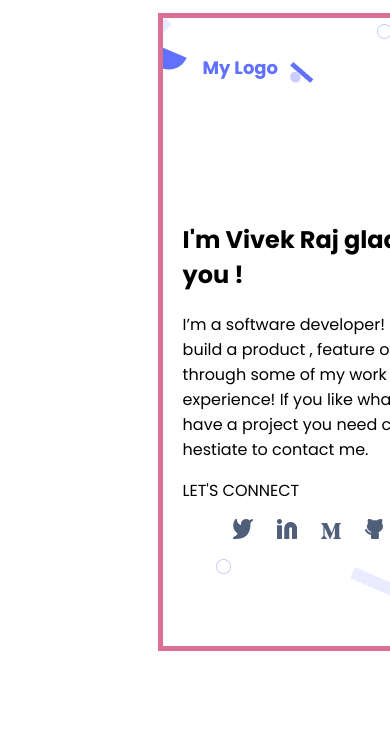
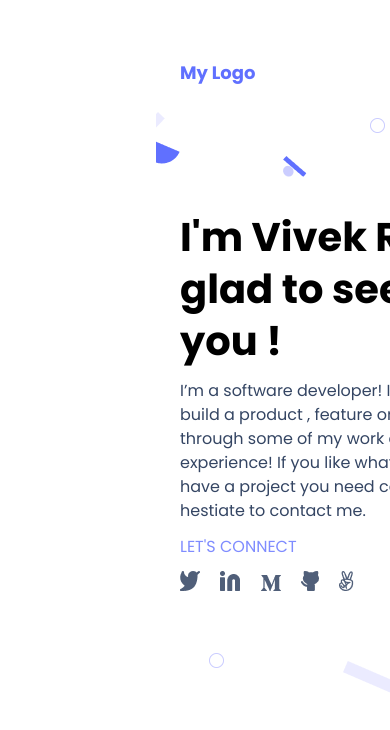
Before and after one commit to VivekRaaZ/Raj--Portfolio, a plain HTML site: page index.html in a window 390 px wide. Shown: the top 730 px of the page. Drawn offline with Linux system fonts and the light colour scheme.

Commit message:
figma's updated css for mobile portfolio

```diff
--- a/style.css
+++ b/style.css
@@ -1,68 +1,88 @@
 * {
-  box-sizing: border-box;
   font-family: "Poppins", sans-serif;
-}
-
-body {
-  font-family: "Poppins", sans-serif;
+  padding: 0;
+  margin: 0;
 }
 
 .rj {
-  display: flex;
+  margin-left: 40%;
+  margin-right: 40%;
+  width: 375px;
+  height: 718px;
+  border-radius: 0 0 0 70px;
+}
+
+section {
+  display: block;
   flex-wrap: wrap;
-  width: 375px;
-  height: 638px;
-  margin: 3.5% 40%;
-  border: 5px solid palevioletred;
+  width: 340px;
+  height: 550px;
+  padding: 24px;
   background-image: url(image/header-shape.png);
   background-repeat: no-repeat;
+  margin-top: 12px;
 }
 
-button {
+.button {
   background-color: white;
+  margin-right: 15px;
+  margin-top: 20px;
 }
 
 header {
-  box-sizing: border-box;
-  height: 100px;
-  width: 90%;
-  padding: 0 0 0 20px;
-  border-radius: 0.25;
+  height: 80px;
+  width: 89%;
+  padding: 0 20px 0 20px;
   display: flex;
   justify-content: space-between;
   align-items: center;
+  background-color: white;
+  margin-top: 20px;
 }
 
 .logo {
-  width: fit-content;
-  font-style: normal;
   color: #6070ff;
   font-size: 18px;
   line-height: 20px;
   text-align: center;
   font-weight: 700;
-  margin: 50px 20px;
+  margin: 50px 4px;
   text-decoration: none;
+  margin-bottom: 25px;
 }
 
-section {
-  flex-wrap: wrap;
-  padding: 20px;
+h1 {
+  margin-top: 75px;
+  padding-right: 50px;
+  font-size: 40px;
+  margin-bottom: 12px;
+  line-height: 52px;
+  font-style: bold;
 }
 
-ul {
-  list-style-type: none;
+.software {
+  padding: 0;
+  margin-top: 12px;
+  font-size: 16px;
+  line-height: 24px;
+  color: #344563;
 }
 
-li {
+ul > li {
+  list-style-type: none;
   display: inline;
-  padding: 10px;
+  padding: 8px;
 }
 
-h5 {
-  color: blueviolet;
-  font-size: 20px;
-  font-family: Arial, Helvetica, sans-serif;
+.connect {
+  font-size: 16px;
+  margin-top: 12px;
+  line-height: 24px;
+  color: #7f8cff;
+}
+
+.icon {
+  padding: 12px;
 }
 
 .button:hover {
@@ -74,3 +94,7 @@ li:hover {
   background-color: aqua;
   cursor: pointer;
 }
+
+.media {
+  margin-left: -20px;
+}
```
